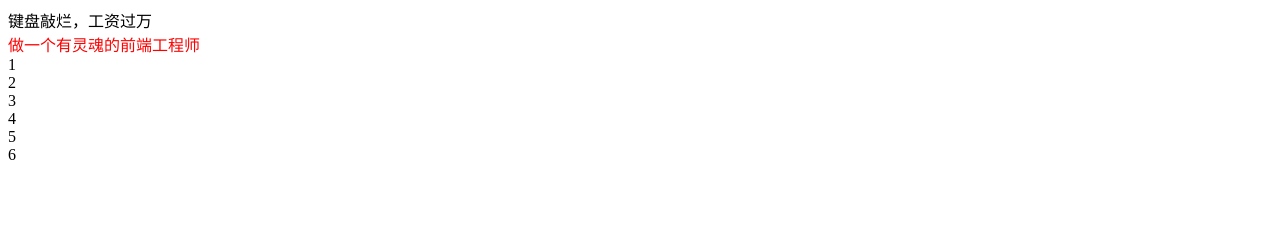
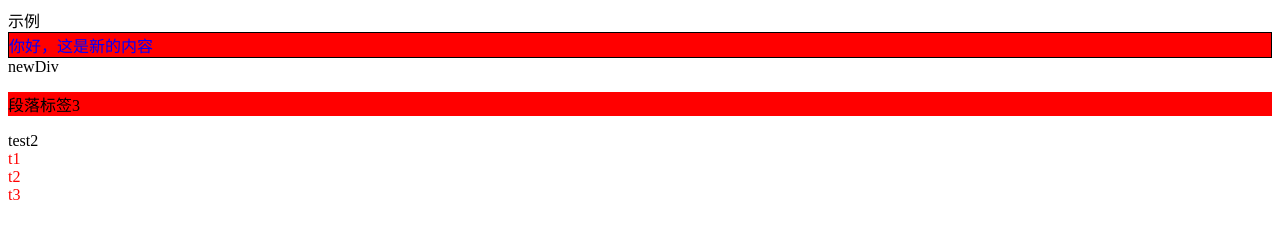
Before and after one commit to Mx980412/js-dom, a plain HTML site: page src/index.html in a window 1280 px wide. Drawn offline with Linux system fonts and the light colour scheme.

Commit message:
封装DOM库

```diff
--- a/src/dom.js
+++ b/src/dom.js
@@ -1,146 +1,183 @@
 window.dom = {
   //增
-    create(string){ //创建节点
-        const container =document.createElement("template"); //template里面可以容纳任意元素，不会在页面中显示，不要用div（因为里面不能直接含td标签）
-        container.innerHTML = string.trim();//trim去除字符串两边的文本元素（空格）
-        return container.content.firstChild;//template不能直接通过children[0]获取到儿子
+  //创建节点
+  create(string) {
+    const container = document.createElement("template");
+    //template：里面可以容纳任意元素，不会在页面中显示（不用div，因为里面不能直接含td这些标签）
+    container.innerHTML = string.trim(); //trim：去除字符串两边的文本节点（如空格）
+    return container.content.firstChild; //template不能直接通过children[0]获取到儿子
   },
-    after(node, node2){ //新增弟弟
-        node.parentNode.insertBefore(node2, node.nextSibling)
-        //找到node的爸爸调用insertBefore方法，把node2插到node下个节点前面
+  //新弟弟
+  after(node, node2) {
+    node.parentNode.insertBefore(node2, node.nextSibling);
+    //找到node的爸爸，把node2插到node下个节点前面（因为没有insertAfter不稳定）
+    //就算node没有下一个节点(null)，也是可以创建
   },
-    before(node,node2){ //新增哥哥
-        node.parentNode.insertBefore(node2, node)
+  //增哥哥
+  before(node, node2) {
+    node.parentNode.insertBefore(node2, node);
   },
-    append(parent,node){ //新增儿子
-        parent.appendChild(node)
+  //增儿子
+  append(parent, node) {
+    parent.appendChild(node);
   },
-    wrap(node,parent){ //新增爸爸
-        dom.before(node,parent) //先把爸爸放在节点前面（兄弟关系）
-        dom.append(parent,node) //然后把节点变成爸爸儿子
+  //增爸爸
+  wrap(node, parent) {
+    dom.before(node, parent); //先把爸爸放在节点前面（兄弟关系）
+    dom.append(parent, node); //然后把节点变成爸爸儿子(父子关系)
   },
 
   //删
-    remove(node){ //删除节点
-        node.parentNode.removeChild(node)
-        return node
+  //删节点
+  remove(node) {
+    node.parentNode.removeChild(node);
+    return node;
   },
-    empty(node){ //删除后代
-        const {childNodes} = node // const childNodes =node.childNodes的缩写
-        const array =[]
-        let x =node.firstChild
-        while(x){
-            array.push(dom.remove(node.firstChild))
-            x = node.firstChild
+  //删后代
+  empty(node) {
+    const array = [];
+    let x = node.firstChild;
+    while (x) {
+      array.push(dom.remove(node.firstChild));
+      x = node.firstChild;
     }
-        return array
+    return array;
   },
 
   //改
-    attr(node, name, value){ //读写属性 【重载】
-        if(arguments.length === 3){ //写
-            node.setAttribute(name, value)
-        }else if(arguments.length === 2){ //读
-           return node.getAttribute(name)
+  //读写属性【重载】
+  attr(node, name, value) {
+    if (arguments.length === 3) {
+      //写
+      node.setAttribute(name, value);
+    } else if (arguments.length === 2) {
+      //读
+      return node.getAttribute(name);
     }
   },
-    text(node,string){ //读写文本内容【适配】
-        if(arguments.length === 2){ //写
-            if('innerText' in node){
-                node.innerText = string //ie 旧的IE只支持这种
-            }else{
-                node.textContent = string //firefox、Chrome
+  //读写文本内容【重载、适配】
+  text(node, string) {
+    if (arguments.length === 2) {
+      //写
+      if ("innerText" in node) {
+        node.innerText = string; //ie（旧的ie只支持这种）
+      } else {
+        node.textContent = string; //firefox、Chrome
       }
-        }else if(arguments.length ===1){ //读
-            if('innerText' in node){
-                return node.innerText
-            }else{
-                return node.textContent
+    } else if (arguments.length === 1) {
+      //读
+      if ("innerText" in node) {
+        return node.innerText;
+      } else {
+        return node.textContent;
       }
     }
   },
-    html(node,string){ //读写HTML内容
-        if(arguments.length === 2){ //写
-            node.innerHTML =string
-        }else if(arguments.length === 1){ //读
-            return node.innerHTML
+  //读写HTML内容【重载】
+  html(node, string) {
+    if (arguments.length === 2) {
+      //写
+      node.innerHTML = string;
+    } else if (arguments.length === 1) {
+      //读
+      return node.innerHTML;
     }
   },
-    style(node,name,value){ //修改 style
-        if(arguments.length === 3){ //修改
-            //dom.style(div, 'color', 'red')
-            node.style[name] = value
-        }else if(arguments.length === 2){
-            if(typeof name === 'string'){ //写
-                //dom.style(div, 'color')
-                return node.style[name] //读
-            }else if(name instanceof Object){
-                //dom.style(div,{color:'red'})
-                const object =name
-                for(let key in object){
-                node.style[key] = object[key]
+  //修改style【重载】
+  style(node, name, value) {
+    if (arguments.length === 3) {
+      //修改：dom.style(div, 'color', 'red')
+      node.style[name] = value;
+    } else if (arguments.length === 2) {
+      if (typeof name === "string") {
+        //读：dom.style(div, 'color')
+        return node.style[name];
+      } else if (name instanceof Object) {
+        //写：dom.style(div,{color:'red'})
+        const object = name;
+        for (let key in object) {
+          node.style[key] = object[key];
         }
       }
     }
   },
-    class: {  //修改class
-        add(node,className){ //添加
-            node.classList.add(className)
+  //修改class
+  class: {
+    //添加
+    add(node, className) {
+      node.classList.add(className);
     },
-        remove(node,className){ //删除
-            node.classList.remove(className)
+    //删除
+    remove(node, className) {
+      node.classList.remove(className);
     },
-        has(node,className){ //读
-            return node.classList.contains(className)
+    //读
+    has(node, className) {
+      return node.classList.contains(className);
     },
   },
-    on(node,eventName,fn){ //添加事件监听
-        node.addEventListener(eventName,fn)
+  //添加事件监听
+  on(node, eventName, fn) {
+    node.addEventListener(eventName, fn);
   },
-    off(node,eventName,fn){ //删除事件监听
-        node.removeEventListener(eventName,fn)
+  //删除事件监听
+  off(node, eventName, fn) {
+    node.removeEventListener(eventName, fn);
   },
 
   //查
-    find(selector,scope){ //获取标签或标签们
-        return  (scope || document).querySelectorAll(selector)
+  //获取标签或标签们
+  find(selector, scope) {
+    return (scope || document).querySelectorAll(selector);
   },
-    parent(node){ //获取父元素
-        return node.parentNode
+  //获取父元素
+  parent(node) {
+    return node.parentNode;
   },
-    children(node){ //获取子元素
-        return node.children
+  //获取子元素
+  children(node) {
+    return node.children;
   },
-    siblings(node){ //获取兄弟姐妹元素
-        return Array.from(node.parentNode.children).filter(n=>n!==node) //伪数组变成数组，然后过滤排除自己
+  //获取兄弟姐妹元素
+  siblings(node) {
+    return Array.from(node.parentNode.children).filter((n) => n !== node);
+    //伪数组变成数组→过滤排除自己
   },
-    next(node){ //获取弟弟
-        let brother =node.nextSibling
-        while (brother && brother.nodeType ===3){ //剔除文本节点
-            brother =brother.nextSibling
+  //获取弟弟
+  next(node) {
+    let brother = node.nextSibling;
+    //剔除文本节点
+    while (brother && brother.nodeType === 3) {
+      brother = brother.nextSibling;
     }
-        return brother
+    return brother;
+    //方法二：return node.nextElementSibling;
   },
-    previous(node){ //获取哥哥
-        let brother=node.previousSibling
-        while (brother && brother.nodeType ===3){ //剔除文本节点
-            brother =brother.previousSibling
+  //获取哥哥
+  previous(node) {
+    let brother = node.previousSibling;
+    //剔除文本节点
+    while (brother && brother.nodeType === 3) {
+      brother = brother.previousSibling;
     }
-        return brother
+    return brother;
+    //方法二：return node.previousElementSibling;
   },
-    each(nodeList,fn){ //遍历所有节点
-        for(let i=0; i<nodeList.length; i++){
-            fn.call(null, nodeList[i])
+  //遍历所有节点
+  each(nodeList, fn) {
+    for (let i = 0; i < nodeList.length; i++) {
+      fn.call(null, nodeList[i]);
     }
   },
-    index(node){ //获取排行老几
-        const list = dom.children(node.parentNode)
-        let i
-        for(i=0; i<list.length; i++){
-            if(list[i] === node){
-                break
+  //获取排行老几
+  index(node) {
+    const list = dom.children(node.parentNode);
+    let i; //let要声明在外面，return才能获取
+    for (i = 0; i < list.length; i++) {
+      if (list[i] === node) {
+        break;
       }
     }
-        return i
+    return i + 1;
   },
 };
--- a/src/index.html
+++ b/src/index.html
@@ -7,15 +7,15 @@
     <meta name="viewport"
         content="width=device-width, initial-scale=1.0, minimum-scale=1.0, maximum-scale=1.0, user-scalable=no">
     <title>window.dom</title>
-    <!-- <style>
+    <style>
         .red {
             background: red;
         }
-    </style> -->
+    </style>
 </head>
 
 <body>
-    <div id="test">键盘敲烂，工资过万
+    <!-- <div id="test">键盘敲烂，工资过万
         <div class="red">做一个有灵魂的前端工程师</div>
     </div>
 
@@ -24,12 +24,12 @@
     <div class="red">3</div>
     <div class="red">4</div>
     <div class="red">5</div>
-    <div class="red">6</div>
+    <div class="red">6</div> -->
 
 
 
 
-    <!-- 示例
+    示例
     <div>
         <div id="test"><span id="test1">test1</span>
         </div>
@@ -54,11 +54,11 @@
         <div id="t1">t1</div>
         <div id="t2">t2</div>
         <div id="t3">t3</div>
-    </div> -->
+    </div>
 
     <script src="dom.js"></script>
-    <!-- <script src="main.js"></script> -->
-    <script src="text.js"></script>
+    <script src="main.js"></script>
+    <!-- <script src="text.js"></script> -->
 </body>
 
 </html>
```
Also changed, not shown: src/main.js (+34 -34 lines). Lines whose indentation alone changed are shown as unchanged.
